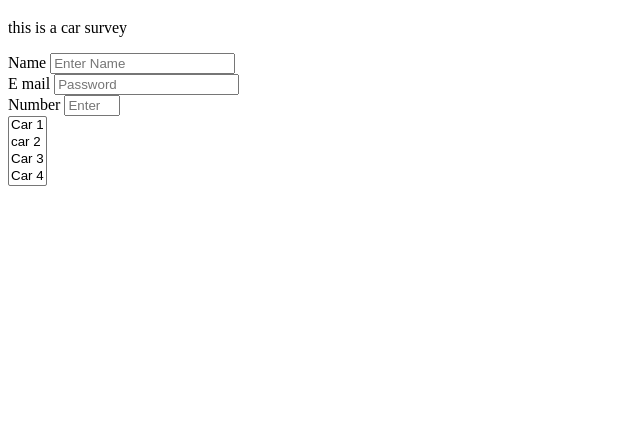
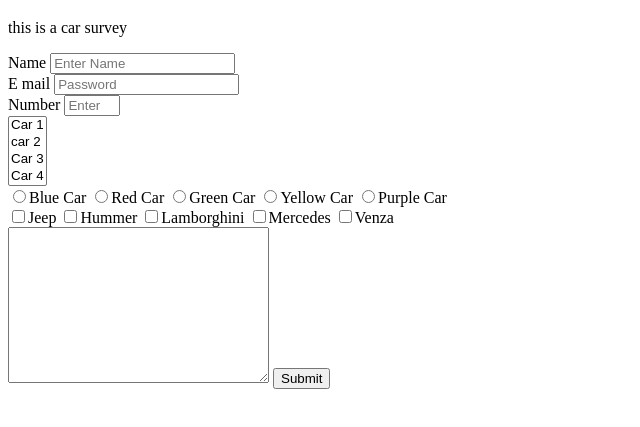
Before and after one commit to RudoChitsa/Diallo-Rudo, a plain HTML site: page index.html in a window 1280 px wide. Shown: the part 61-488 px from the top of the page, without its empty margins (0-640 px from the left). Drawn offline with Linux system fonts and the light colour scheme.

Commit message:
added user story 13 - 16

```diff
--- a/index.html
+++ b/index.html
@@ -15,11 +15,12 @@
           <label id="name-label" for="name">Name</label>
           <input
             id="name"
-            type="name"
+            type="text"
             class="form-control"
             aria-describedby="nameHelp"
             placeholder="Enter Name"
-          />
+            required
+          >
         </div>
         <div class="form-group">
           <label id="email-label" for="email">E mail</label>
@@ -28,7 +29,8 @@
             type="email"
             class="form-control"
             placeholder="Password"
-          />
+            required
+          >
         </div>
         <div class="form-group">
           <label id="number-label" for="number">Number</label>
@@ -39,14 +41,34 @@
             placeholder="Enter a number"
             min ="0"
             max ="10"
-          />
+          >
         </div>
         <select id="dropdown" name="cars" size="4" multiple>
-  <option value="car 1"> Car 1</option>
-  <option value="Car 2"> car 2</option>
-  <option value="Car 3"> Car 3</option>
-  <option value="Car 4"> Car 4</option>
-</select>
+          <option value="car 1"> Car 1</option>
+          <option value="Car 2"> car 2</option>
+          <option value="Car 3"> Car 3</option>
+          <option value="Car 4"> Car 4</option>
+        </select>
+        <div class="radioButtonClass">
+          <input type="radio" name="radioButton" value="1">Blue Car
+          <input type="radio" name="radioButton" value="2">Red Car
+          <input type="radio" name="radioButton" value="3">Green Car
+          <input type="radio" name="radioButton" value="4">Yellow Car
+          <input type="radio" name="radioButton" value="5">Purple Car
+        </div>
+
+        <div class="checkBoxesClass">
+          <input type="checkbox" name="checkbox" value="1">Jeep
+          <input type="checkbox" name="checkbox" value="2">Hummer
+          <input type="checkbox" name="checkbox" value="3">Lamborghini
+          <input type="checkbox" name="checkbox" value="4">Mercedes
+          <input type="checkbox" name="checkbox" value="5">Venza
+        </div>
+
+        <textarea name="" id="" cols="30" rows="10"></textarea>
+
+        <input type="submit" id="submit">
+
     </form>
 
     <script src="https://cdn.freecodecamp.org/testable-projects-fcc/v1/bundle.js"></script>
```
